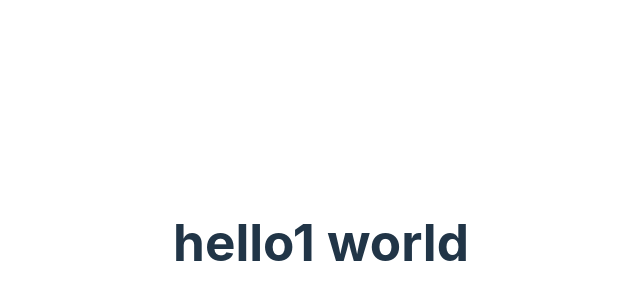
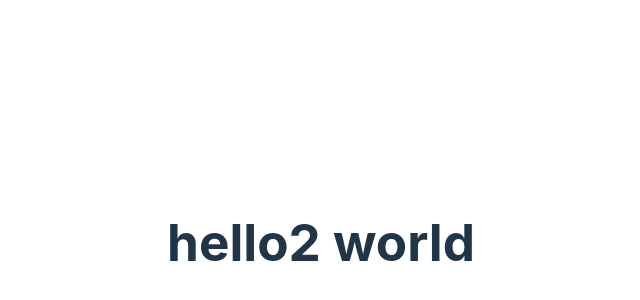
Before and after one commit to 1808Avenue/e-shop, a React (Vite) app: page / in a window 1280 px wide. Shown: the part 158-458 px from the top of the page, without its empty margins (319-959 px from the left). Built offline with nearby package versions, Linux system fonts and the light colour scheme.

Commit message:
[#2] changed hello1 to hello2

```diff
--- a/src/App.tsx
+++ b/src/App.tsx
@@ -3,7 +3,7 @@ import "./App.css";
 function App() {
   return (
     <div>
-      <h1>hello1 world</h1>
+      <h1>hello2 world</h1>
     </div>
   );
 }
```
